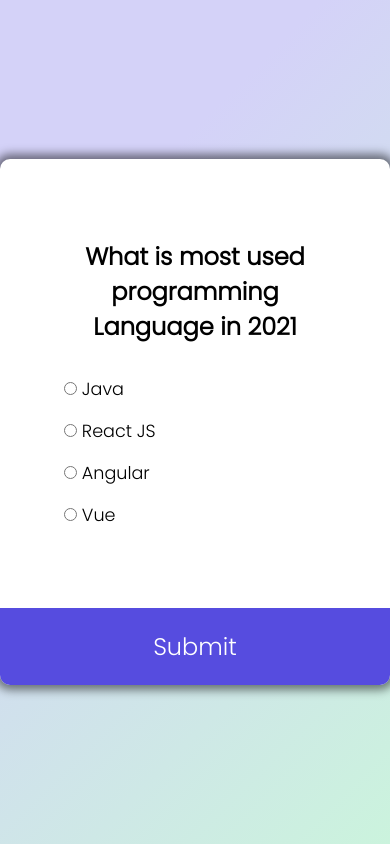
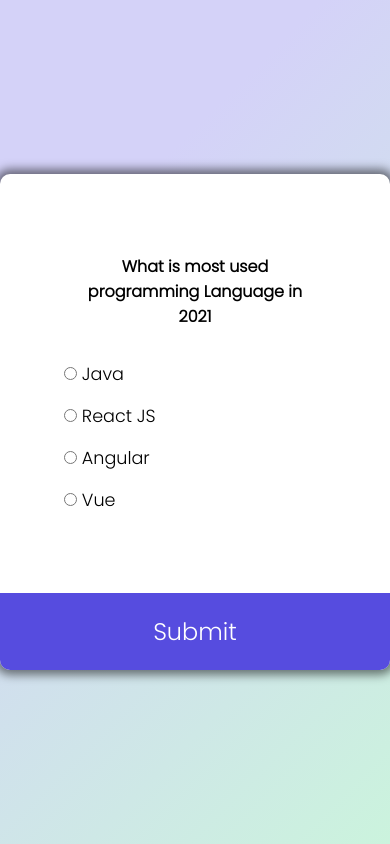
Before and after one commit to PriyadarsiniBiswal/quizApp, a plain HTML site: page index.html in a window 390 px wide. Drawn offline with Linux system fonts and the light colour scheme.

Commit message:
changes in mediaQuery

```diff
--- a/style.css
+++ b/style.css
@@ -54,3 +54,13 @@ button:hover {
     background: #1a0ec7;
     color: rgb(219, 215, 215);
 }
+
+@media (max-width: 600px) {
+    .quiz-container {
+        width: 400px;
+        max-width: 100%;
+    }
+    h2{
+        font-size: 1rem;
+    }
+}
```
